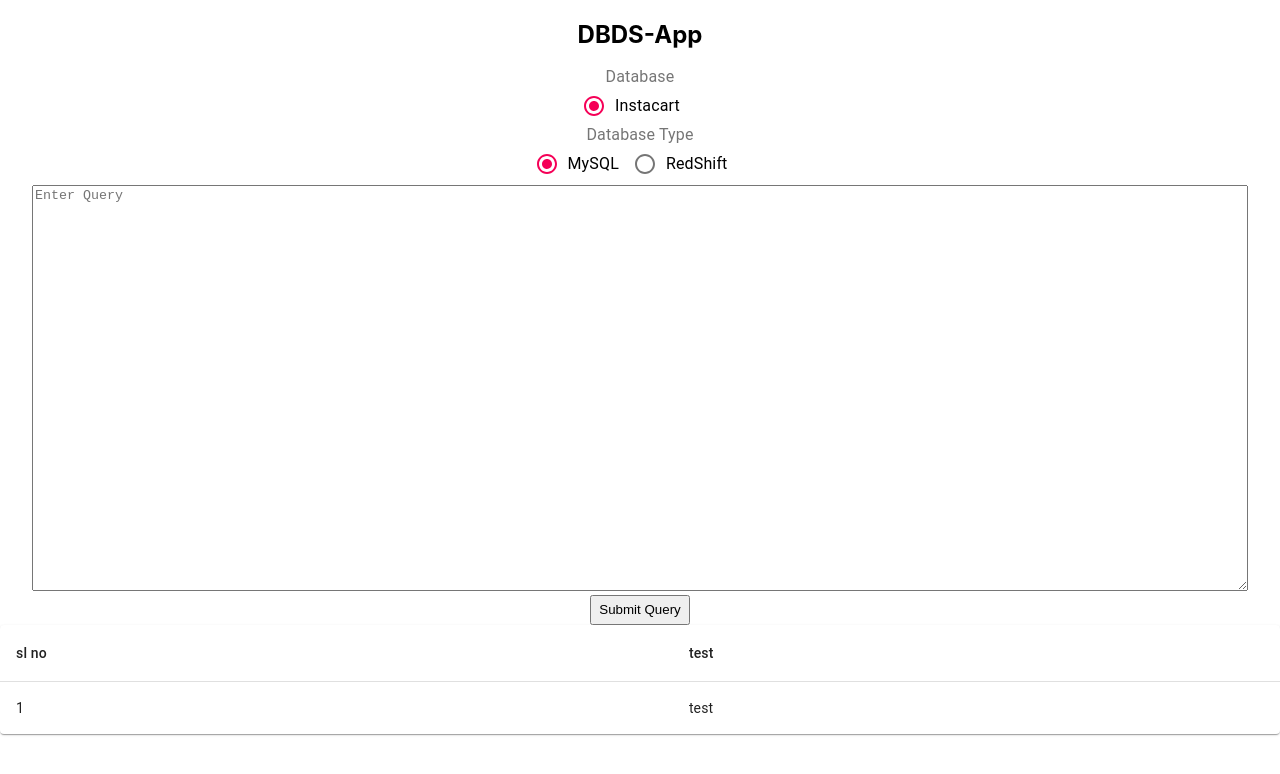
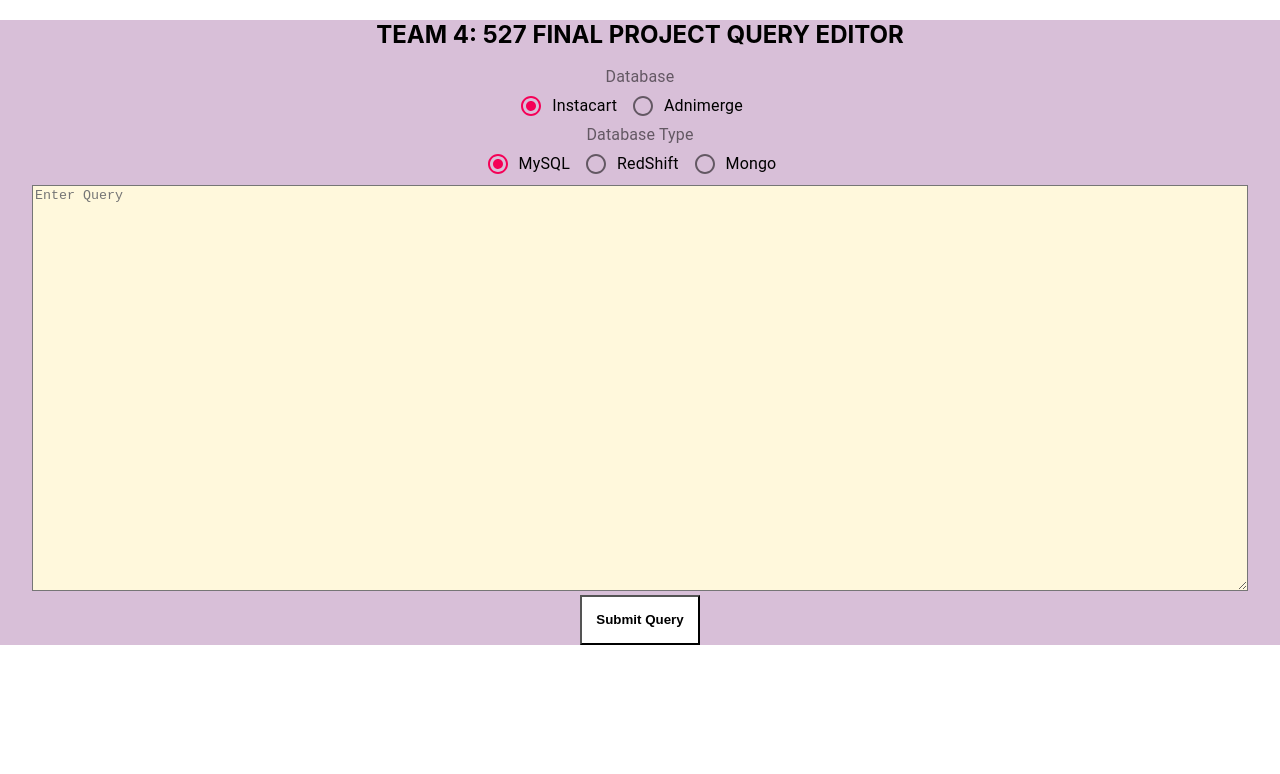
Before and after one commit to Anmol23oct/Mart-Integration, a React (Create React App) app: page / in a window 1280 px wide. Shown: the top 774 px of the page. Built offline with nearby package versions, Linux system fonts and the light colour scheme.

Commit message:
package-changes

```diff
--- a/package.json
+++ b/package.json
@@ -15,7 +15,9 @@
     "material-table": "^1.69.3",
     "react": "^17.0.2",
     "react-dom": "^17.0.2",
+    "react-js-pagination": "^3.0.3",
     "react-scripts": "4.0.3",
+    "react-toastify": "^8.1.0",
     "web-vitals": "^1.1.2"
   },
   "scripts": {
--- a/src/App.js
+++ b/src/App.js
@@ -5,42 +5,82 @@ import React, {useEffect, useState} from 'react'
 import Radio from '@material-ui/core/Radio'
 import axios from 'axios'
 import { Box, FormControl, FormControlLabel, FormLabel, RadioGroup } from '@material-ui/core'
+import {toast} from 'react-toastify'
+import 'react-toastify/dist/ReactToastify.css'
 
-
+toast.configure()
 
 function App() {
   const[data,setData]=useState({table: [{'test': 'test'}]})
   const[query,setQuery]=useState("")
   const[print,setPrint]=useState(false)
   const[category,setcategory]=useState("mysql")
-  const[database,setddata]=useState("insta")
-
+  const[database,setddata]=useState("instacart")
+  const notify=()=>{
+    toast("Invalid Query, Please try again! ")
+  }
   useEffect(()=>{
 
   }, [])
 
   const fetchData = async () => {
-    let data = await fetch(`http://ec2-3-82-110-179.compute-1.amazonaws.com:8080/home/parseQuery?query=${query}&type=${category}`)
+    let data=''
+    try
+    {
+    if (category=="mongodb") {
+      if(database=="adnimerge")
+       data = await fetch(`http://ec2-3-82-110-179.compute-1.amazonaws.com:8080/home/parseQuery?query=${query}&database=${database}&category=${category}`)
+      else
+       data = await fetch(`http://ec2-3-82-110-179.compute-1.amazonaws.com:8088/home/parseQuery?category=${category}&query=${query}&database=${database}`)
+    } else {
+       data = await fetch(`http://ec2-3-82-110-179.compute-1.amazonaws.com:8080/home/parseQuery?query=${query}&database=${database}&category=${category}`)
+    }
+     if (data.status ==500)
+     {
+      setPrint(false)
+      throw new Error("Data not found");
+     }
+     else
+     {
+      setPrint(true)
+     }
+    //let data = await fetch(`http://ec2-3-82-110-179.compute-1.amazonaws.com:8080/home/parseQuery?query=${query}&database=${database}&category=${category}`)
       data = await data.json()
-      console.log(data)
+      console.log("Data=",data)
+      console.log("print",print)
       // process data
       setData(data)
+  }catch
+  {
+    console.log("print",print)
+    console.log("data",data)
+    toast.error("Data is Empty, Check your Query! ",{
+      // Set to 10sec
+      position: toast.POSITION.BOTTOM_CENTER, autoClose:10000})
+
+  }
   }
 
   return (
 
 
-    <div className="App" meta http-equiv="Content-Security-Policy" content="upgrade-insecure-requests">
-      <h2>DBDS-App</h2>
+    <div className="App" meta http-equiv="Content-Security-Policy" content="upgrade-insecure-requests" style={{
+      backgroundColor: 'thistle '
+
+    }}
+>
+      <h2>TEAM 4: 527 FINAL PROJECT QUERY EDITOR</h2>
 
 
       <div className="Form1">
       <FormControl>
         <FormLabel> Database </FormLabel>
         <RadioGroup value={database} onChange={(e)=> setddata(e.target.value)} row >
-          <FormControlLabel value="insta" control ={<Radio/>} label="Instacart"/>
+          <FormControlLabel value="instacart" control ={<Radio/>} label="Instacart"/>
+          <FormControlLabel value="adnimerge" control ={<Radio/>} label="Adnimerge"/>
         </RadioGroup>
       </FormControl>
+
 
       </div>
 
@@ -50,20 +90,17 @@ function App() {
         <RadioGroup value={category} onChange={(e)=> setcategory(e.target.value)} row >
           <FormControlLabel value="mysql" control ={<Radio/>} label="MySQL"/>
           <FormControlLabel value="redshift" control ={<Radio/>} label="RedShift"/>
+          <FormControlLabel value="mongodb" control ={<Radio/>} label="Mongo"/>
         </RadioGroup>
       </FormControl>
 
       </div>
 
 
-      {
-        print?
-        <h1>{category}{database}</h1>
-        :null
-      }
+
       <div>
 
-        <textarea style={{ width: 1210, height:400}}
+        <textarea style={{ backgroundColor: 'cornsilk',width: 1210, height:400}}
           // value={this.state.textAreaValue}
           onChange={(e) => {setQuery(e.target.value)}}
           row={5}
@@ -75,10 +112,22 @@ function App() {
 
 
       {/* <input type="text" onChange={getData} /> */}
-      <button color="#ff5c5c" style={{height: '30px', width : '100px'}}
-      onClick={()=>{fetchData()}}> Submit Query</button>
+      <button color="#ff5c5c" style={{backgroundColor: 'white',height: '50px', width : '120px'}}
+      onClick={()=>{fetchData()}}> <b>Submit Query</b></button>
 
-      <BasicTable data={data}/>
+
+      {/* {
+        print?
+        <BasicTable data={data}/>
+        :null
+      } */}
+
+     {
+        print?
+        <BasicTable data={data}/>
+        :null
+      }
+
 
 
     </div>
--- a/src/Table.js
+++ b/src/Table.js
@@ -5,9 +5,11 @@ import TableCell from '@mui/material/TableCell';
 import TableContainer from '@mui/material/TableContainer';
 import TableHead from '@mui/material/TableHead';
 import TableRow from '@mui/material/TableRow';
+import Pagination from "react-js-pagination";
 
 import Paper from '@mui/material/Paper';
 //import MaterialTable  from 'material-table'
+import TablePagination from '@material-ui/core/TablePagination';
 import axios  from 'axios'
 
 export default function BasicTable({data}) {
@@ -15,6 +17,8 @@ export default function BasicTable({data}) {
     console.log('test', data.table)
 
     let new_data = []
+    let temp= []
+    const [main_data,setmain_data]=useState([])
     console.log(Object.values(data.table))
     const columns = Object.keys(data.table[0]).map((ele, idx) => {return {
 
@@ -29,26 +33,58 @@ export default function BasicTable({data}) {
     })
 
 
+  const [currentPage, setCurrentPage] = useState(1);
+  const [rowsPerPage,setRowsPerPage]=useState(20)
+  // total records per page to display
+  const recordPerPage = rowsPerPage;
+
+  // total number of the records
+  const totalRecords = new_data.length;
+
+  // range of pages in paginator
+  const pageRange = 5;
+  const pagedecide= (currentPage) * recordPerPage
+  // handle change event
+  //main_data=new_data.slice((1 - 1) * recordPerPage, 1 * recordPerPage)
+  const handlePageChange = (event,pageNumber) => {
+    setCurrentPage(pageNumber);
+    // call API to get data based on pageNumber
+    let temp= []
+    pageNumber=pageNumber+1
+    temp=new_data.slice((pageNumber - 1) * recordPerPage, pageNumber * recordPerPage);
+    setmain_data(temp)
+    console.log('maindata', temp)
+  }
+
+  const handleChangeRowsPerPage=(event)=>{
+    setRowsPerPage(parseInt(event.target.value,20));
+    setCurrentPage(0);
+  }
+
+
+
+
     console.log('test2', new_data)
 
     return (
-      <TableContainer component={Paper}>
+      <div className="TableStart">
+      <TableContainer component={Paper} >
         <Table sx={{ minWidth: 650 }} aria-label="simple table">
           <TableHead>
             <TableRow>
-            <TableCell>sl no</TableCell>
+            <TableCell>S.No</TableCell>
             {columns.map((col) => (
               <TableCell>{col.title}</TableCell>
             ))}
             </TableRow>
           </TableHead>
           <TableBody>
-            {new_data.map((row, idx) => (
+            {main_data.map((row, pagedecide) => (
               <TableRow
                 key={row.name}
                 sx={{ '&:last-child td, &:last-child th': { border: 0 } }}
               >
-                <TableCell>{idx+1}</TableCell>
+                <TableCell>{pagedecide+1}</TableCell>
                 {Object.keys(row).map(r => (
                     <TableCell component="th" scope="row">
                         {row[r]}
@@ -59,6 +95,16 @@ export default function BasicTable({data}) {
           </TableBody>
         </Table>
       </TableContainer>
+      <TablePagination
+      component="Paper" // add it for bootstrap 4
+      count={totalRecords}
+      page={currentPage}
+      onChangePage={handlePageChange}
+      rowsPerPage={recordPerPage}
+      onChangeRowsPerPage={handleChangeRowsPerPage}
+    />
+
+    </div>
     );
   }
 
```
Also changed, not shown: 1 other file (tests, documents, lock files or other folders).
